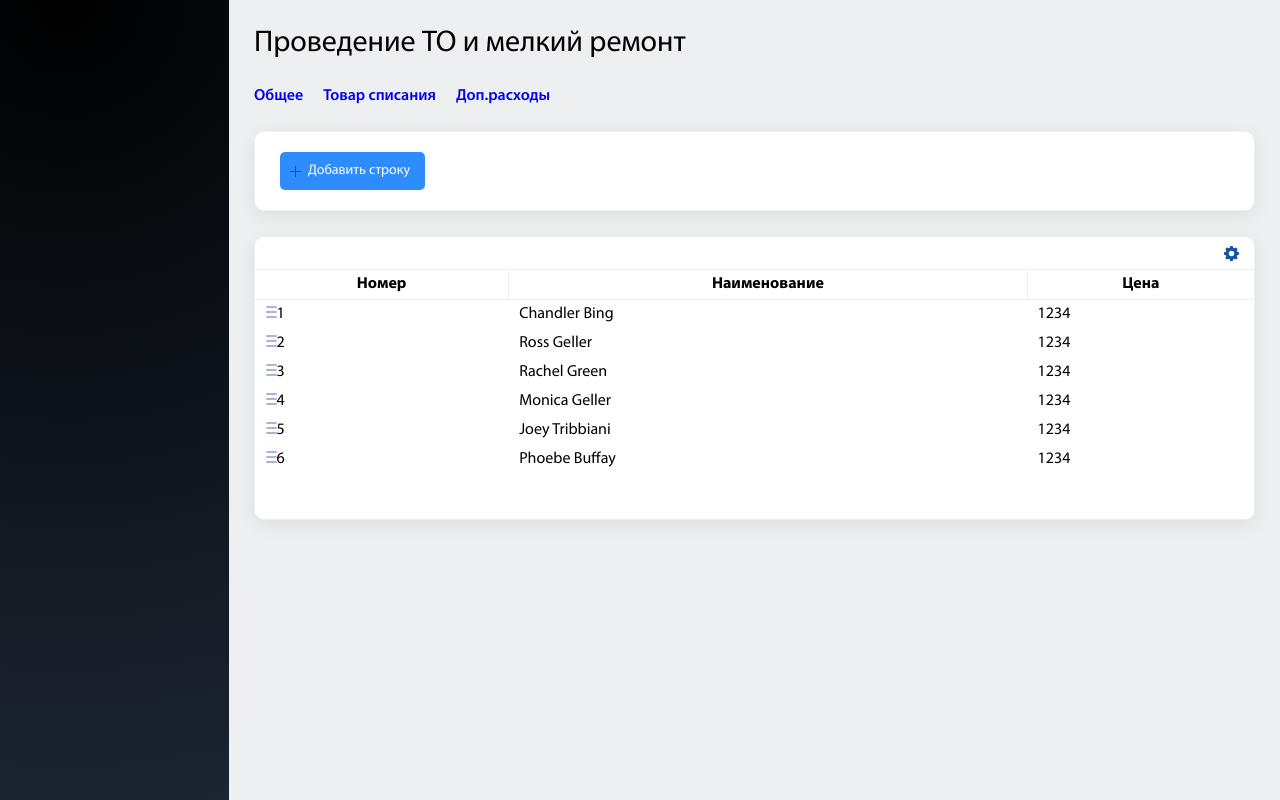
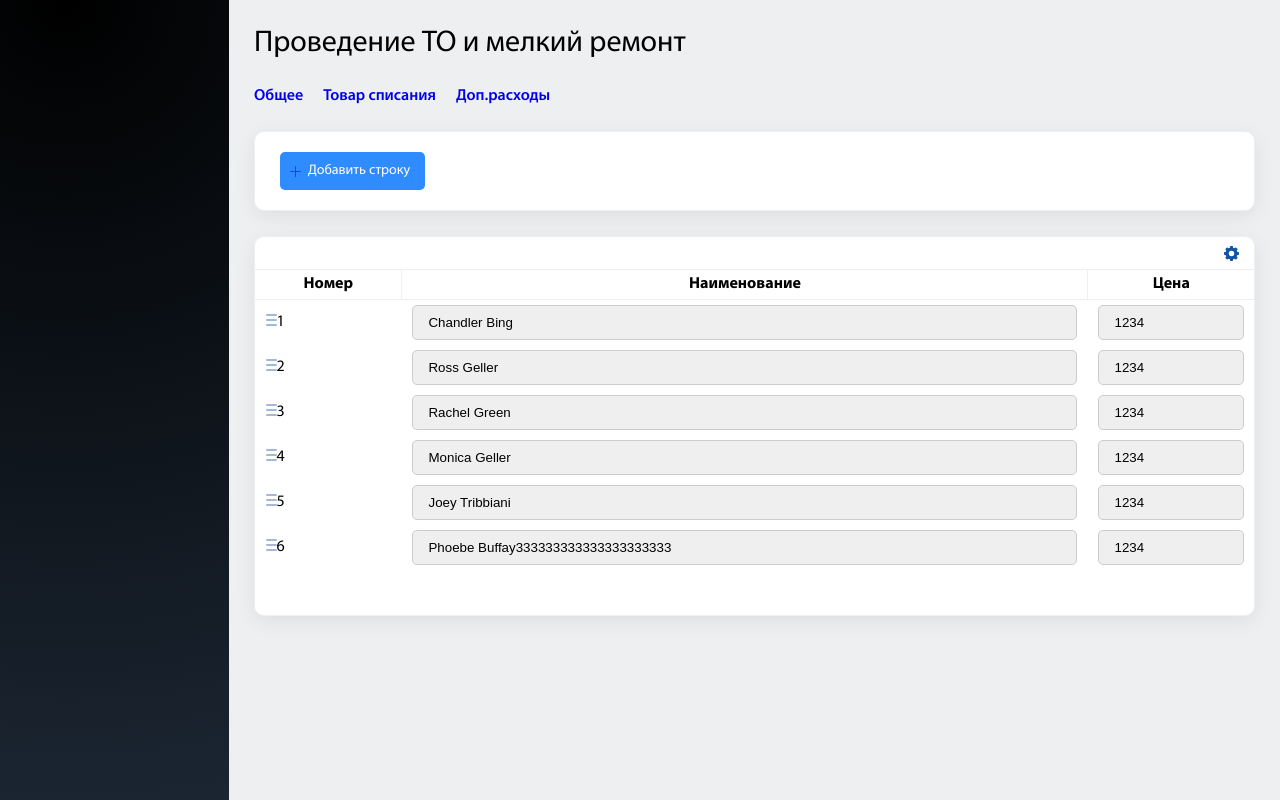
Before and after one commit to 4uJustDev/tt-adaptive-tables, a Vue app: page / in a window 1280 px wide. Built offline with nearby package versions, Linux system fonts and the light colour scheme.

Commit message:
Add components

```diff
--- a/src/components/Products.vue
+++ b/src/components/Products.vue
@@ -1,10 +1,7 @@
 <template>
     <div>
         <div class="btns_group">
-            <button class="btn">
-                <img src="@/icons/Plus.svg" alt="Add" class="image">
-                <p>Добавить строку</p>
-            </button>
+            <my-button>Добавить строку</my-button>
         </div>
         <Table_Adaptive></Table_Adaptive>
     </div>
--- a/src/components/Table_Adaptive.vue
+++ b/src/components/Table_Adaptive.vue
@@ -7,13 +7,13 @@
             <thead>
                 <tr>
                 <th v-for="head in headers" :key="headers.id">
-                    <p class="text">{{head.name}}</p>
+                    <p class="tst">{{head.name}}</p>
                 </th>
                 </tr>
             </thead>
             <tbody>
                 <tr v-for="row in rows" :key="row.id">
-                    <Td_Item :row = "row"></Td_Item>
+                    <Td_Items :row = "row"></Td_Items>
                 </tr>
             </tbody>
         </table>
@@ -21,10 +21,10 @@
 </template>
 
 <script>
-import Td_Item from '@/components/Td_Item.vue'
+import Td_Items from '@/components/Td_Items.vue'
     export default {
         components:{
-            Td_Item
+            Td_Items
         },
         data(){
             return{
@@ -34,7 +34,7 @@ import Td_Item from '@/components/Td_Item.vue'
                     { id: 3, name: "Rachel Green", price: '1234'},
                     { id: 4, name: "Monica Geller", price: '1234'},
                     { id: 5, name: "Joey Tribbiani", price: '1234'},
-                    { id: 6, name: "Phoebe Buffay", price: '1234'}
+                    { id: 6, name: "Phoebe Buffay333333333333333333333", price: '1234'}
                 ],
                 headers:[
                     { id: 1, name: "Номер"},
@@ -118,7 +118,7 @@ import Td_Item from '@/components/Td_Item.vue'
         box-shadow: 0 5px 20px 0 rgba(0, 0, 0, 0.07);
         border: solid 1px #eeeff1;
         background-color: #fff;
-        font-family: MyriadPro;
+        font-family: 'MyriadPro';
     }
     .settings{
         width: 100%;
@@ -139,6 +139,14 @@ import Td_Item from '@/components/Td_Item.vue'
         padding: 5px;
         background: #fff;
         border: 1px solid #eeeff1;
+        white-space: nowrap;
+        overflow: hidden;
+        text-overflow: clip;
+    }
+    .tst{
+        white-space: nowrap;
+        overflow: hidden;
+        text-overflow: clip;
     }
     .resizer {
         /* Displayed at the right side of column */
@@ -151,7 +159,7 @@ import Td_Item from '@/components/Td_Item.vue'
     }
     .resizer:hover,
     .resizing {
-        border-right: 1px solid #eeeff1;
+        border-right: 1px solid #bcbcbc;
     }
     table tr th:first-child {
         border-left: none;
--- a/src/components/Td_Item.vue
+++ b/src/components/Td_Items.vue
@@ -1,8 +1,7 @@
 <template>
     <td><p class="text"><img src="@/icons/Groups.svg" alt="Group">{{row.id}}</p></td>
-    <td><p class="text">{{row.name}}</p></td>
-    <td><p class="text">{{row.price}}</p></td>
-
+    <td><my-item>{{row.name}}</my-item></td>
+    <td><my-item>{{row.price}}</my-item></td>
 </template>
 
 <script>
--- /dev/null
+++ b/src/components/UI/MyButton.vue
@@ -0,0 +1,30 @@
+<template>
+    <button class="btn">
+        <img src="@/icons/Plus.svg" alt="Add" class="image">
+        <slot></slot>
+    </button>
+</template>
+
+<script>
+    export default {
+        name: 'my-button',
+    }
+</script>
+
+<style scoped>
+    .btn{
+        padding: 10px 15px 10px 10px;
+        border: none;
+        display: flex;
+        align-items: center;
+        border-radius: 5px;
+        background-color: #2f8cff;
+        font-family: 'MyriadPro';
+        font-size: 14px;
+        font-weight: normal;
+        color: #fff;
+    }
+    .image{
+        margin-right: 7px;
+    }
+</style>
--- /dev/null
+++ b/src/components/UI/MyItem.vue
@@ -0,0 +1,31 @@
+<template>
+    <select class="my_item">
+        <option value="test">
+            <slot class="text"></slot>
+        </option>
+    </select>
+</template>
+
+<script>
+    export default {
+        name: 'my-item',
+    }
+</script>
+
+<style scoped>
+.my_item{
+    padding: 9px 0px 9px 15px;
+    border-radius: 5px;
+    border: solid 1px #ccc;
+    width: 100%;
+
+    appearance: none;
+}
+.text{
+    size: 16px;
+    height: 16px;
+    font-family: 'MyriadPro';
+    font-size: 16px;
+    font-weight: normal;
+}
+</style>
--- /dev/null
+++ b/src/components/UI/index.js
@@ -0,0 +1,7 @@
+import MyItem from '@/components/UI/MyItem'
+import MyButton from '@/components/UI/MyButton'
+
+export default[
+    MyItem,
+    MyButton
+]
--- a/src/main.js
+++ b/src/main.js
@@ -1,6 +1,12 @@
 import { createApp } from 'vue'
 import App from "@/App"
+import components from '@/components/UI/index'
 const app = createApp(App);
+
+
+components.forEach(component=>{
+    app.component(component.name, component)
+})
 
 app
 .mount('#app')
```
